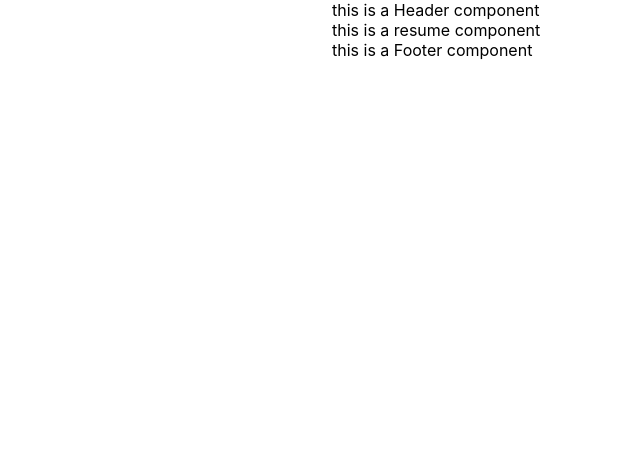
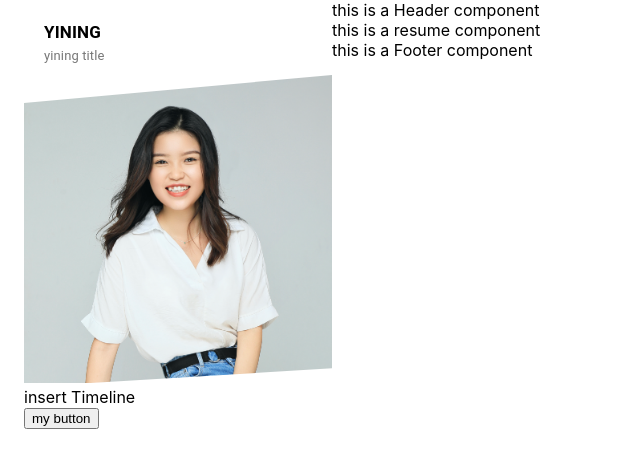
Before and after one commit to YiningChen2022/portfolio, a React (Create React App) app in the folder my-app/: page / in a window 1280 px wide. Shown: the top 468 px of the page, without its empty margins (0-640 px from the left). Built offline with nearby package versions, Linux system fonts and the light colour scheme.

Commit message:
upload image

```diff
--- /dev/null
+++ b/my-app/src/components/Profile/Profile.css
@@ -0,0 +1,28 @@
+.profile {
+  background-color: white;
+  border-radius: 6px;
+  width: 100%;
+  display: inline-block;
+}
+.profile_name {
+  line-height: 18px;
+  padding: 20px;
+}
+
+.profile_name .name {
+  text-transform: uppercase;
+  font-size: 17px;
+  font-weight: bold;
+}
+.profile_name .title {
+  font-size: 13px;
+  color: #777;
+}
+.profile_image {
+  margin-top: -10px;
+  -webkit-clip-path: polygon(0 9%, 100% 0, 100% 94%, 0% 100%);
+  clip-path: polygon(0% 9%, 100% 0%, 100% 94%, 0% 100%);
+}
+.profile_image img {
+  width: 100%;
+}
--- a/my-app/src/components/Profile/Profile.js
+++ b/my-app/src/components/Profile/Profile.js
@@ -1,7 +1,25 @@
 import React from "react";
+import { Typography } from "@material-ui/core";
+import "./Profile.css"
+import myImage from '../../assets/images/profile.jpg'
+
+
 const Profile = () => {
-  return <div className="profile container_shadow">
-
-   </div>;
+  return (
+    <div className="profile container_shadow">
+      <div className="profile_name">
+        <Typography className="name">Yining</Typography>
+        <Typography className="title">yining title</Typography>
+      </div>
+      <figure className="profile_image">
+        <img src={myImage} alt="" />
+      </figure>
+      <div className="profile_information">
+        insert Timeline
+        <br />
+        <button>my button</button>
+      </div>
+    </div>
+  );
 };
 export default Profile;
```
Also changed, not shown: my-app/src/assets/images/profile.jpg (added).
